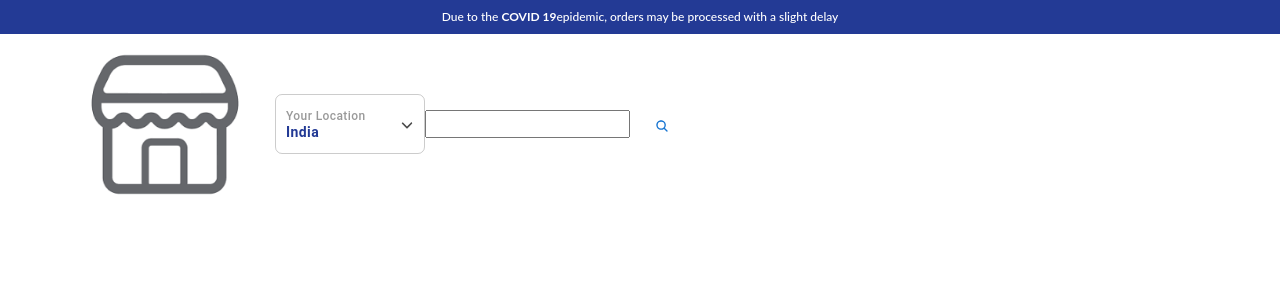
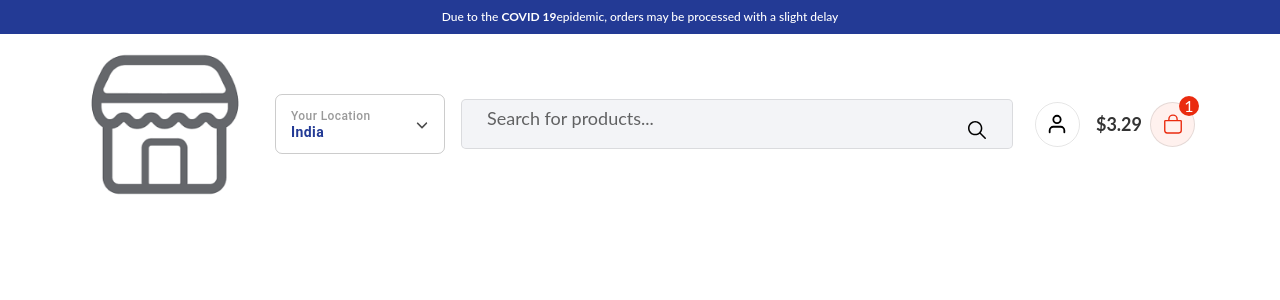
Before and after one commit to peligro99/ecommerce_v1, a React (Create React App) app: page / in a window 1280 px wide. Shown: the top 300 px of the page. Built offline with nearby package versions, Linux system fonts and the light colour scheme.

Commit message:
inclusion bolsa de compras con contador

```diff
--- a/src/App.css
+++ b/src/App.css
@@ -5,6 +5,7 @@ body{
 }
 
 .bg-blue{background: #233a95;}
+
 .headerWrapper .top-strip{padding: 8px 0px;}
 .headerWrapper .top-strip p {
   color: #fff;
@@ -18,9 +19,24 @@ body{
 }
 .logoWrapper img{ width: 100%;}
 
-.headerWrapper .header .part2 .countryDrop{width: 150px; height: 60px; min-width: 150px; color: #000 !important; border: 1px solid rgba(0,0,0,0.2) !important;
-  border-radius: 7px !important; padding: 10px 10px !important;}
+.headerWrapper .header .part2 .countryDrop{width: 170px; height: 60px; min-width: 170px; color: #000 !important; border: 1px solid rgba(0,0,0,0.2) !important;
+  border-radius: 7px !important; padding: 10px 15px !important;}
 .headerWrapper .header .part2 .countryDrop{text-align: left; justify-content: flex-start !important;}
 .headerWrapper .header .part2 .countryDrop .label{font-size: 12px !important; text-transform:capitalize !important; color: rgba(0,0,0,0.4) !important; line-height: 16px;}
 .headerWrapper .header .part2 .countryDrop .name{font-size: 14px !important; text-transform:capitalize !important; color: #233a95 !important; font-weight: 700; line-height: 16px;}
 .headerWrapper .header .part2 .countryDrop span.ml-auto svg{opacity: 0.7;}
+header .headerSearch{width: 60%; height: 50px; background: #f3f4f7; padding: 5px; position: relative; border-radius: 5px; border: 1px solid rgba(0,0,0,0.1)}
+header .headerSearch input{background: transparent !important; outline: none !important; font-size: 18px; color: rgba(0,0,0,0.8); width: 100%; height: px; border: 0px !important; padding: 0px 20px !important;}
+
+header .headerSearch input::-webkit-input-placeholder{color: rgba(0,0,0,0.6);}
+
+header .headerSearch button {position: absolute; top: 10px; right: 15px; z-index: 100; min-width: 40px !important; height: 40px !important; width: 40px !important; border-radius: 50% !important; color: #000;}
+header .headerSearch button svg{font-size: 30px;}
+
+header .part3 .circle{align-items: center; justify-content: center; min-width: 45px !important; height: 45px !important; width: 45px !important; border-radius: 50% !important; border: 1px solid rgba(0,0,0,0.1) !important; color: #000;}
+header .part3 .circle svg{font-size: 22px;}
+
+.cartTab .price{font-size: 18px; color: rgba(0,0,0,0.8); font-weight: 700}
+.cartTab button{background: #fff1ee !important;}
+.cartTab button svg{color: #ea2b0f !important;}
+.cartTab .count{position: absolute; top: -6px; right: -4px; background: #ea2b0f; border-radius: 50%; color: #fff; width: 20px; height: 20px;}
--- a/src/Components/Header/index.js
+++ b/src/Components/Header/index.js
@@ -4,9 +4,10 @@ import Stack from '@mui/material/Stack';
 
 import { FaAngleDown } from "react-icons/fa6";
 import CountryDropDown from '../CountryDropDown';
-import { IoSearch } from "react-icons/io5";
+import { IoIosSearch } from "react-icons/io";
 import { Button } from '@mui/material';
-
+import { FiUser } from "react-icons/fi";
+import { IoBagOutline } from "react-icons/io5";
 const Header = () => {
     return (
         <>
@@ -19,7 +20,7 @@ const Header = () => {
                     </div>
                 </div>
 
-            <div className="header">
+            <header className="header">
                 <div className="container">
                     <div className="row">
                         <div className="logoWrapper d-flex align-items-center col-sm-2">
@@ -30,15 +31,26 @@ const Header = () => {
                             <CountryDropDown/>
 
                             {/* Header search star here */}
-                            <div className='headerSearch'>
-                                    <input type='text'/>
-                                   <Button><IoSearch/></Button>
+                            <div className='headerSearch ml-3 mr-3'>
+                                    <input type='text' placeholder='Search for products...'/>
+                                   <Button><IoIosSearch/></Button>
                             </div>
                             {/* Header search end here */}
+
+                            <div className='part3 d-flex align-items-center ml-auto'>
+                                <Button className='circle mr-3'><FiUser/></Button>
+                                <div className='ml-auto cartTab d-flex align-items-center'>
+                                    <span className='price'>$3.29</span>
+                                    <div className='position-relative ml-2'>
+                                    <Button className='circle'><IoBagOutline/></Button>
+                                    <span className='count d-flex align-items-center justify-content-center'>1</span>
+                                    </div>
+                                </div>
+                            </div>
                         </div>
                     </div>
                 </div>
-            </div>
+            </header>
             </div>
         </>
     )
```
